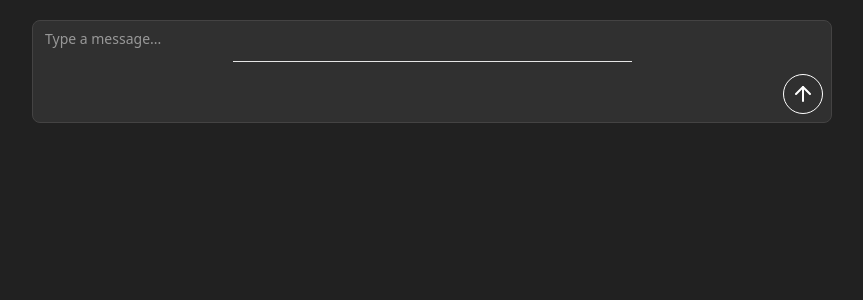
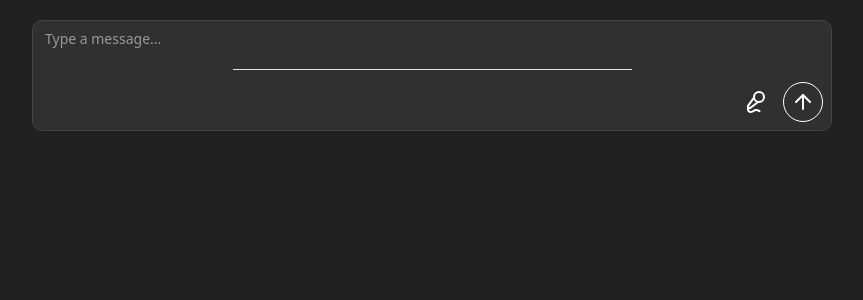
Before and after one commit to Shubhojit-Official/chatr, a React (Vite) app: page / in a window 1280 px wide. Shown: the top 300 px of the page, without its empty margins (208-1071 px from the left). Built offline with nearby package versions, Linux system fonts and the light colour scheme.

Commit message:
added voice recording button

```diff
--- a/src/components/ChatInput.jsx
+++ b/src/components/ChatInput.jsx
@@ -1,8 +1,9 @@
 import React, { useState, useRef, useEffect } from "react";
-import { ArrowUp, SendHorizonal, Loader } from "lucide-react";
+import { Square, ArrowUp, MicVocal, Loader } from "lucide-react";
 
 const ChatInput = ({ onSend, isLoading }) => {
   const [message, setMessage] = useState("");
+  const [isRecording, setIsRecording] = useState(false);
   const textareaRef = useRef(null);
 
   useEffect(() => {
@@ -22,11 +23,11 @@ const ChatInput = ({ onSend, isLoading }) => {
   }, [message]);
 
   return (
-    <div className="min-h-12 w-full flex flex-col border border-[#444343] bg-[#303030] rounded-md ">
+    <div className="min-h-12 w-full flex flex-col border border-[#444343] bg-[#303030] rounded-lg">
       <textarea
         ref={textareaRef}
         rows={1}
-        className="w-full grow max-h-[15rem] resize-none overflow-y-auto
+        className="w-full min-h-11 max-h-[15rem] grow resize-none overflow-y-auto
                 text-white text-sm focus:outline-none
                    scrollbar-thin scrollbar-thumb-gray-400 scrollbar-track-transparent
                    px-3 py-2"
@@ -46,6 +47,18 @@ const ChatInput = ({ onSend, isLoading }) => {
       </div>
 
       <div className="flex justify-end w-full flex-row p-2 gap-2">
+        {/* Voice Recording Button */}
+        <button
+          onClick={() => {
+            setIsRecording(!isRecording);
+            console.log("Recording some shit");
+          }}
+          className="flex h-10 w-10 rounded-full justify-center items-center text-white hover:text-black hover:bg-[#5e5c5c] active:bg-[#d5dbd6] disabled:opacity-50 disabled:cursor-not-allowed"
+        >
+          {isRecording ? <Square className="text-red-500" /> : <MicVocal />}
+        </button>
+
+        {/* Send Button */}
         <button
           onClick={() => {
             console.log("Sent some shit");
```
